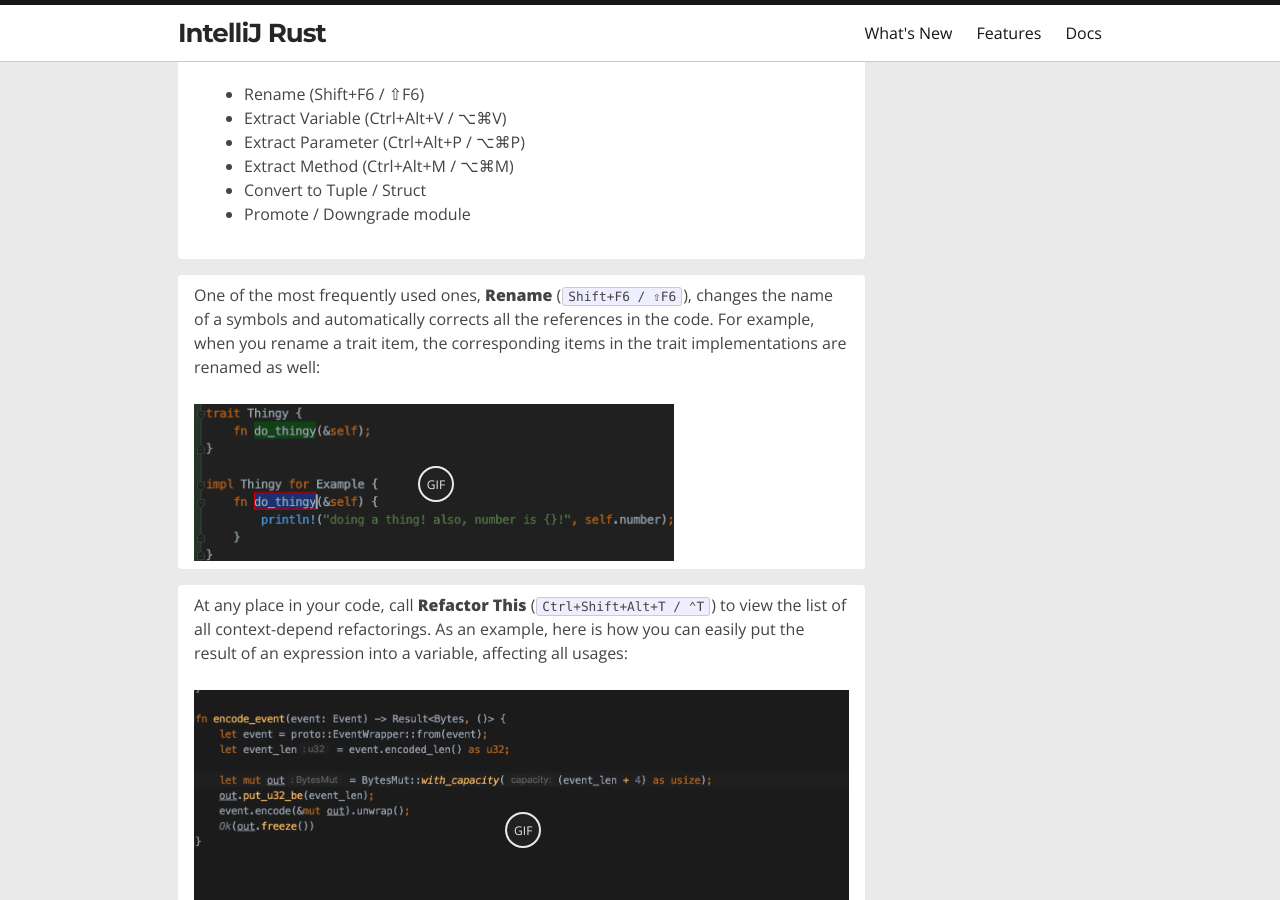
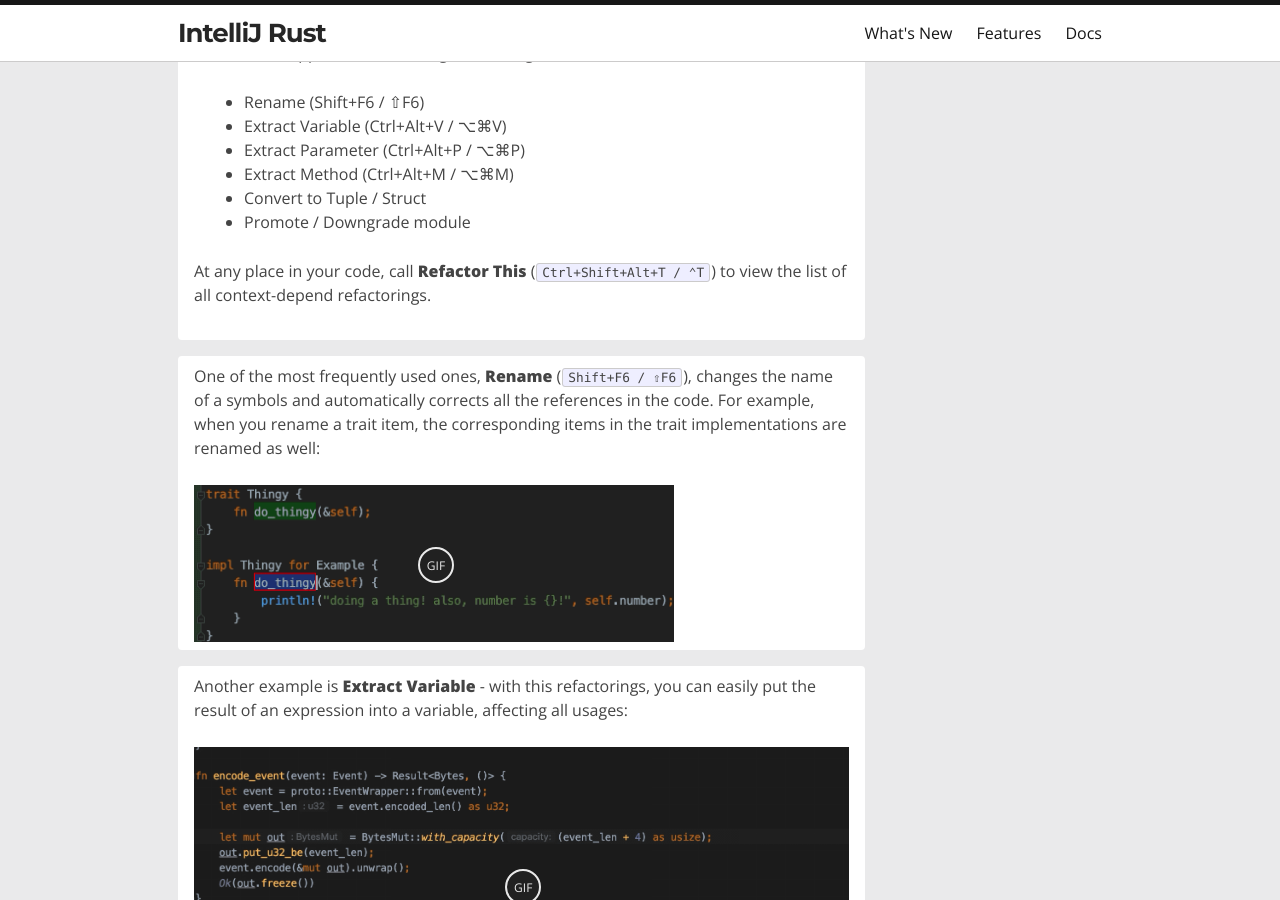
Before and after one commit to intellij-rust/intellij-rust.github.io, a Jekyll site: the page built from features.html, in a window 1280 px wide and 900 px high, scrolled down 6584 px. Built offline with Jekyll 4.4.1, drawn with Linux system fonts in a browser that asks for light colours; nearby versions of some CDN libraries; some web fonts are replaced; some of the changed text lies outside the part shown.

Commit message:
Features: review comments (partial)

```diff
--- a/features.html
+++ b/features.html
@@ -198,7 +198,7 @@
     <p>To explore the expansion of any declarative macro in your code, press <code>Alt/⌥ + Enter</code> and choose to view either one-step or full recursive expansion.
       This feature is a part of the macro expansion functionality that affects most of the code insight.</p>
     <p></p>
-      <p><img class="gif" data-wait="true" data-scope="gif-scope" style="max-width:616px " style="max-height:217px "
+      <p><img class="gif" data-wait="true" data-scope="gif-scope" style="width: fit-content"
         src="/assets/features/smart_editor/macro_expansion.png" data-gif="/assets/features/smart_editor/macro_expansion.gif" alt="macro expansion popup"
       /></p>
     <!--img data-wait="true" style="width: auto" data-wait="true" data-scope="gif-scope"
@@ -292,7 +292,7 @@
   </div>
   <div class="item_bottomtext3">
     <p>Another option to insert code constructs is postfix completion. For example, type <code>.dbg</code> after an expression to insert a <code>dbg!</code> invocation for it:</p>
-    <img class="gif" data-wait="true" data-scope="gif-scope" style="width: initial"
+    <img class="gif" data-wait="true" data-scope="gif-scope" style="max-width: 595px" style="max-height: 55px"
          src="/assets/features/code_generation/postfix.png" data-gif="/assets/features/code_generation/postfix.gif" alt="postfix completion"/>
     <p></p>
   </div>
@@ -311,6 +311,7 @@
       <li>Convert to Tuple / Struct</li>
       <li>Promote / Downgrade module</li>
     </ul>
+    At any place in your code, call <strong>Refactor This</strong> (<code>Ctrl+Shift+Alt+T / ⌃T</code>) to view the list of all context-depend refactorings.
     </p>
   </div>
   <div class="item_bottomtext2">
@@ -322,9 +323,9 @@
     <!--p>You can rename symbols in-place or use a dialog with a preview.</p-->
   </div>
   <div class="item_bottomtext3">
-    <p>At any place in your code, call <strong>Refactor This</strong> (<code>Ctrl+Shift+Alt+T / ⌃T</code>) to view the list of all context-depend refactorings. As an example, here is how you can easily put the result of an expression into a variable, affecting all usages:
+    <p>Another example is <strong>Extract Variable</strong> - with this refactorings, you can easily put the result of an expression into a variable, affecting all usages:
     </p>
-    <img class="gif" data-wait="true" data-scope="gif-scope" style="width: initial"
+    <img class="gif" data-wait="true" data-scope="gif-scope" style="width: fit-content"
                           src="/assets/features/code_generation/extract_var.png" data-gif="/assets/features/code_generation/extract_var.gif"
          alt="extract variable"/>
   </div>
@@ -337,6 +338,7 @@
     <p>The easiest way to find anything in the IDE - a code item, action, or UI element - is <strong>Search Everywhere</strong>.</p>
     <p>Press <code>Shift/⇧</code> twice and start typing what you’re looking for. Completion also works in this dialog to help you find the desired item, and you can narrow the search down by setting the required scope:</p>
     <img src="/assets/features/navigation/search_everywhere.png" alt="search everywhere" width="750"/>
+    <p></p>
     <p>In addition to <strong>Search Everywhere</strong>, you can separately call <strong>Go To</strong> class (<code>Ctrl+O / ⌘O</code>), symbol (<code>Ctrl+Alt+O / ⌥⌘O</code>), or file (<code>Ctrl+Shift+O / ⇧⌘O</code>).</p>
   </div>
   <div class="item_bottomtext2">
@@ -364,31 +366,31 @@
 </div>
 
 <h2 id="analysis" align="left">Code analysis</h2>
-<div class="feature-section-3cols">
-  <div class="item_toptext_3cols">
-    <p>IntelliJ Rust uses a set of inspections to monitor code as you type. You can configure the list of them, and set the severities and scopes in <strong>Settings / Preference | Editor | Inspections</strong>. By default, most inspections work on-the-fly and suggest quick-fixes to be applied right away. Find a few examples below:
+<div class="feature-section">
+  <div class="item_toptext">
+    <p>IntelliJ Rust uses a set of inspections to monitor code as you type. You can configure the list of them, and set the severities and scopes in <strong>Settings / Preference | Editor | Inspections</strong>. By default, most inspections work on-the-fly and suggest quick-fixes to be applied right away.
     </p>
   </div>
-  <div class="item_col1_3">
+  <!--div class="item_col1_3">
     <p>Type check errors</p>
     <img class="gif" data-wait="true" data-scope="gif-scope" style="width: auto"
          src="/assets/features/code_analysis/type_cast_2.png" data-gif="/assets/features/code_analysis/type_cast_2.gif" alt="type cast quick-fix"/>
-  </div>
-  <div class="item_col2_3">
+  </div-->
+  <div class="item_col1">
     <p><i>No such field</i> annotation</p>
-    <img class="gif" data-wait="true" data-scope="gif-scope" style="width: auto"
+    <img class="gif" data-wait="true" data-scope="gif-scope" style="max-width: 300px" style="max-height: 175px"
          src="/assets/features/code_analysis/nosuch_field.png" data-gif="/assets/features/code_analysis/nosuch_field.gif" alt="no such field quick-fix"/>
   </div>
-  <div class="item_col3_3">
+  <div class="item_col2">
     <p>Accessing private items</p>
-    <img class="gif" data-wait="true" data-scope="gif-scope" style="width: auto"
+    <img class="gif" data-wait="true" data-scope="gif-scope" style="max-width: 300px" style="max-height: 175px"
          src="/assets/features/code_analysis/make_public.png" data-gif="/assets/features/code_analysis/make_public.gif" alt="make public quick-fix"/>
   </div>
-  <div class="item_bottomtext_col3">
+  <div class="item_bottomtext">
     <p>You can also run the inspections on demand by calling <strong>Code | Inspect Code</strong>. The results will be shown in a separate window, from which you can apply quick-fixes to a single case or to several cases at a time:</p>
     <img src="/assets/features/code_analysis/inspections_batch.png" alt="inspections in batch mode" width="800"/>
   </div>
-  <div class="item_bottomtext2_col3">
+  <div class="item_bottomtext2">
     <p>In addition to the built-in set of inspections, you can run <strong>Cargo Check</strong> or <a href="https://github.com/rust-lang/rust-clippy">Clippy</a> without leaving the IDE. Select the linter in <strong>Settings / Preference | Languages & Frameworks | Rust | Cargo</strong>, and run it from the Cargo tool window.</p>
   </div>
 </div>
@@ -404,7 +406,7 @@
   </div>
   <div class="item_bottomtext2">
     <p>The <strong>Run Anything</strong> popup includes Cargo commands: press <code>Ctrl</code> twice and start typing the command that you want to run.</p>
-    <img class="gif" data-wait="true" data-scope="gif-scope"
+    <img class="gif" data-wait="true" data-scope="gif-scope" style="width: fit-content"
       src="/assets/features/cargo/cargo_run_anything.png" data-gif="/assets/features/cargo/cargo_run_anything.gif" alt="running cargo commands"/>
   </div>
   <div class="item_bottomtext3">
@@ -422,7 +424,7 @@
   </div>
   <div class="item_bottomtext">
     <p>When you run tests using gutter icons or by calling <code>cargo test</code>, IntelliJ Rust employs the IDE's built-in test runner to help you explore the results. It shows the status and duration of each test, and you can sort, save, or import/export the results, as well as jump to the corresponding code:</p>
-    <img src="/assets/features/testing/test_runner.png" width="470" align="center" alt="test runner"/>
+    <img src="/assets/features/testing/test_runner.png" width="800" align="center" alt="test runner"/>
   </div>
 </div>
 
```
Also changed, not shown: assets/features/testing/test_runner.png.
